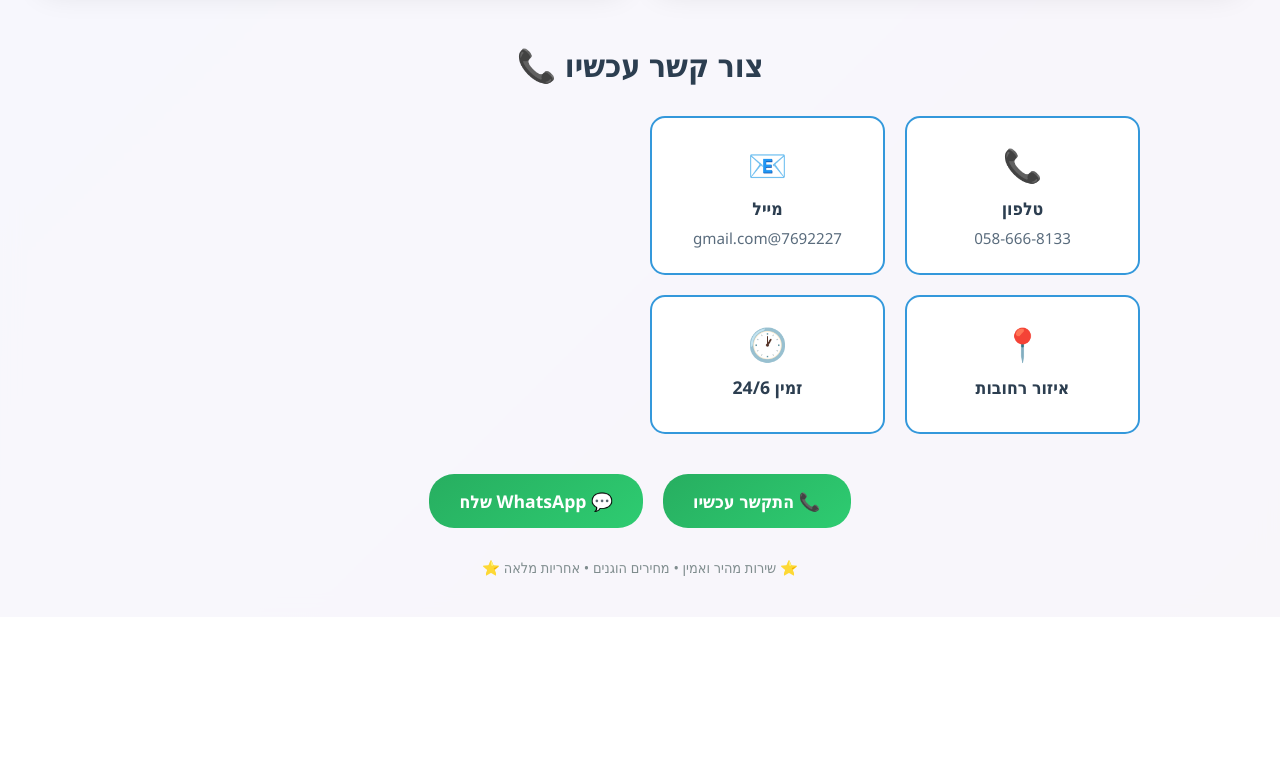
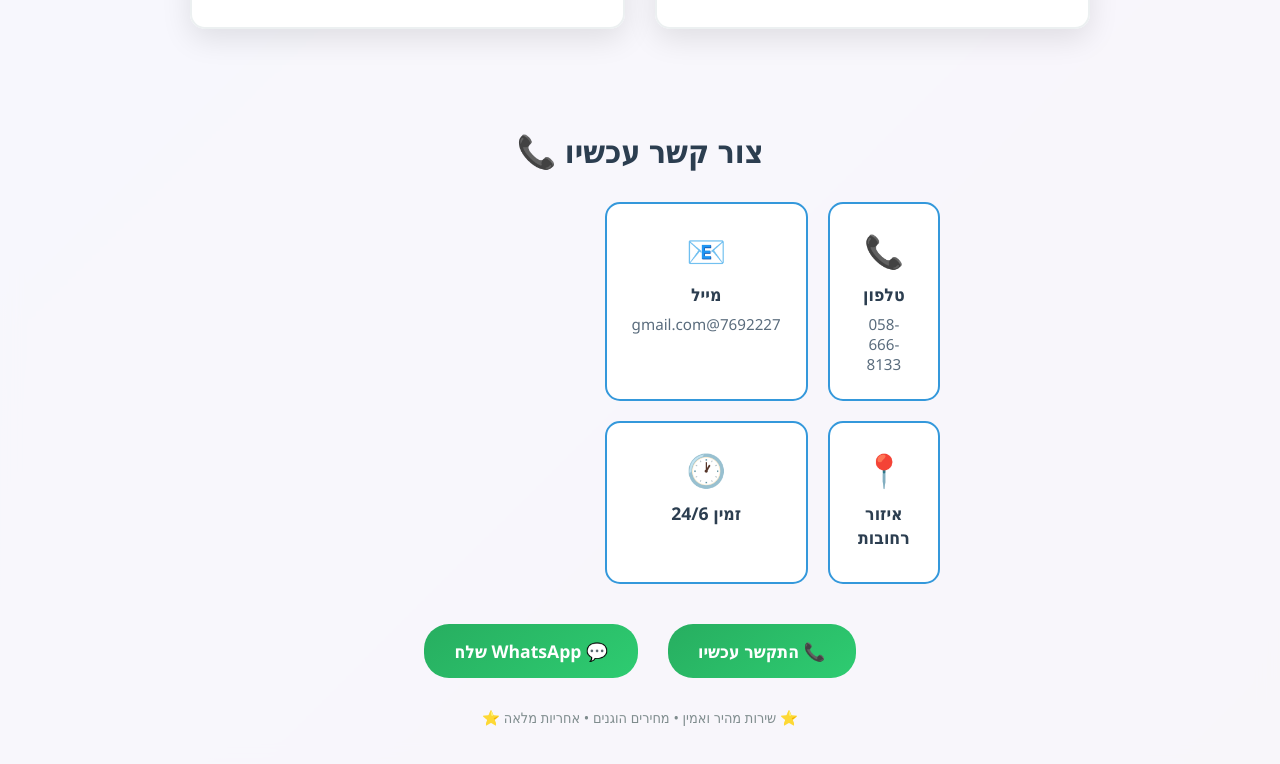
Before and after one commit to Shlomi-tech/tech-services, a plain HTML site: page index.html in a window 1280 px wide. Shown: the part 1118-1882 px from the top of the page. Before the commit the page ends 1735 px from the top, so only its background shows below. Drawn offline with Linux system fonts and the light colour scheme.

Commit message:
Update index.html

```diff
--- a/index.html
+++ b/index.html
@@ -23,6 +23,10 @@
             padding: 40px;
             background: rgba(255, 255, 255, 0.95);
             backdrop-filter: blur(10px);
+            display: flex;
+            flex-direction: column;
+            align-items: center;
+            justify-content: center;
         }
 
         .header {
@@ -45,7 +49,8 @@
         }
 
         .services-section {
-            max-width: 1200px;
+            max-width: 900px;
+            width: 100%;
             margin: 0 auto 60px auto;
         }
 
@@ -99,7 +104,8 @@
         }
 
         .contact-section {
-            max-width: 1000px;
+            max-width: 700px;
+            width: 100%;
             margin: 0 auto;
             text-align: center;
         }
@@ -153,8 +159,9 @@
         .cta-buttons {
             display: flex;
             justify-content: center;
-            gap: 20px;
+            gap: 30px;
             margin-bottom: 30px;
+            flex-wrap: wrap;
         }
 
         .cta-button {
@@ -254,6 +261,8 @@
         @media (min-width: 1025px) {
             .contact-grid {
                 grid-template-columns: repeat(4, 1fr);
+                max-width: 600px;
+                margin: 0 auto 40px auto;
             }
 
             .contact-item:nth-child(3) {
@@ -264,6 +273,10 @@
             .contact-item:nth-child(4) {
                 grid-column: 2;
                 grid-row: 2;
+            }
+
+            .cta-buttons {
+                flex-direction: row;
             }
         }
     </style>
```
